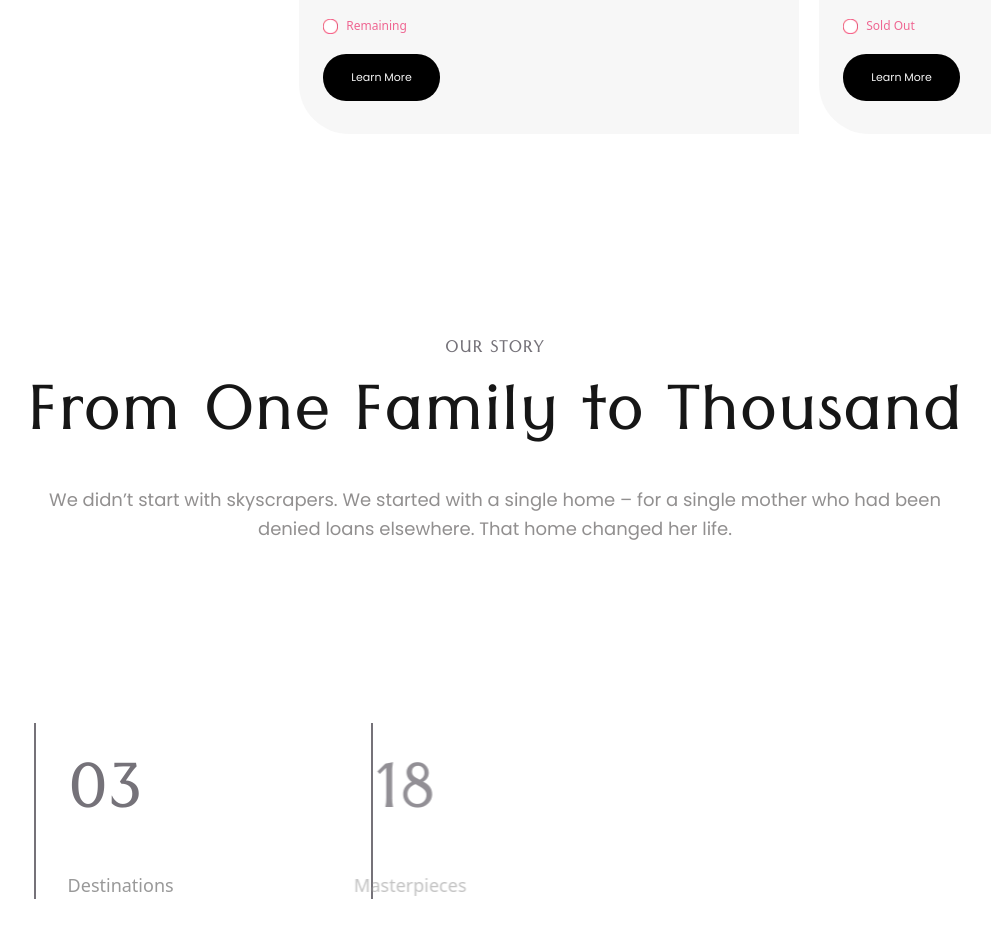
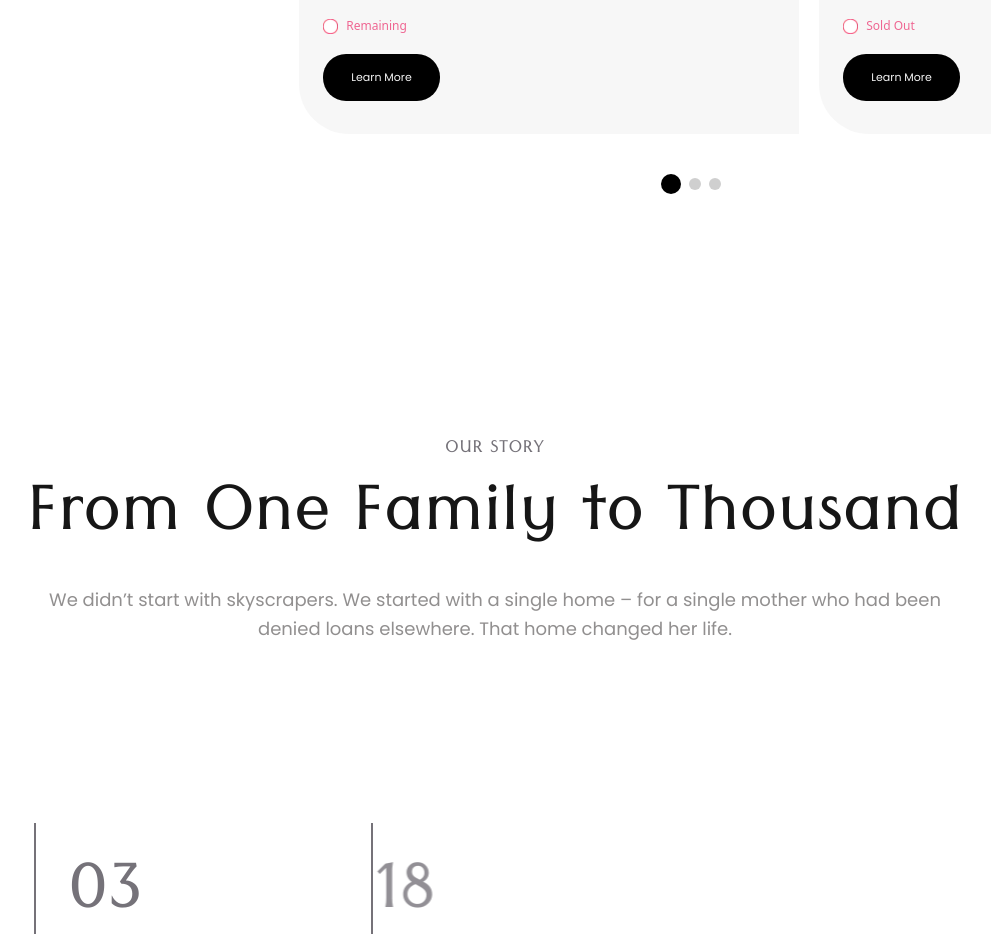
Before and after one commit to HarshSahare/NeelInfraTech, a Next.js app: page / in a window 1280 px wide. Shown: the part 3423-4357 px from the top of the page, without its empty margins (145-1136 px from the left). Built offline with nearby package versions, Linux system fonts and the light colour scheme.

Commit message:
refacotred : added navigation dots in the properties card section

```diff
--- a/app/components/sections/propertiesSection.tsx
+++ b/app/components/sections/propertiesSection.tsx
@@ -1,5 +1,5 @@
 "use client";
-import React, { useRef } from "react";
+import React, { useEffect, useRef, useState } from "react";
 import PropertyCard from "../propertyCard";
 import gsap from "gsap";
 import { useGSAP } from "@gsap/react";
@@ -7,67 +7,60 @@ import { ScrollToPlugin } from "gsap/ScrollToPlugin";
 import Link from "next/link";
 
 const PropertiesSection = () => {
-  // const [seletedIndex, setseletedIndex] = useState(0);
-  const cardContainer = useRef(null);
-  // const [noOfDots, setNoOfDots] = useState([0]);
+  const [selectedIndex, setSelectedIndex] = useState(0);
+  const cardContainer = useRef<HTMLDivElement>(null);
+  const [noOfDots, setNoOfDots] = useState([0]);
 
-  gsap.registerPlugin(ScrollToPlugin);
   useGSAP(() => {
     const ctx = gsap.context(() => {});
 
     return () => ctx.revert();
   }, []);
 
-  // useEffect(() => {
-  //   if (cardContainer.current) {
-  //     const container = cardContainer.current as HTMLDivElement;
-  //     const cards = container.querySelectorAll(".property-card");
-  //     console.log(
-  //       Math.ceil(
-  //         cards.length /
-  //           Math.floor(container.clientWidth / cards[0].clientWidth)
-  //       )
-  //     );
-  //     const dots = [];
-  //     for (
-  //       let i = 0;
-  //       i <
-  //       Math.ceil(
-  //         cards.length /
-  //           Math.floor(container.clientWidth / cards[0].clientWidth)
-  //       );
-  //       i++
-  //     ) {
-  //       dots.push(i);
-  //     }
+  useEffect(() => gsap.registerPlugin(ScrollToPlugin), []);
 
-  //     setNoOfDots(dots);
-  //   }
-  // }, [cardContainer]);
+  useEffect(() => {
+    const updateDots = () => {
+      if (cardContainer.current) {
+        const container = cardContainer.current;
+        const cards = container.querySelectorAll(".property-card");
+        if (cards.length === 0) return;
 
-  // const handelDots = (index: number) => {
-  //   if (cardContainer.current) {
-  //     setseletedIndex(index);
-  //     const container = cardContainer.current as HTMLDivElement;
-  //     const cards = container.querySelectorAll(".property-card");
+        const cardsPerView = Math.floor(
+          container.clientWidth / cards[0].clientWidth
+        );
+        const totalDots = Math.ceil(cards.length / cardsPerView);
+        const dots = Array.from({ length: totalDots }, (_, i) => i);
+        setNoOfDots(dots);
+      }
+    };
 
-  //     console.log(
-  //       "This is the ",
-  //       Math.floor(container.clientWidth / cards[0].clientWidth) *
-  //         cards[0].clientWidth
-  //     );
+    updateDots();
+    window.addEventListener("resize", updateDots);
 
-  //     gsap.to(container, {
-  //       scrollTo: {
-  //         x:
-  //           index *
-  //           Math.floor(container.clientWidth / cards[0].clientWidth) *
-  //           cards[0].clientWidth,
-  //       },
-  //       duration: 0.5,
-  //     });
-  //   }
-  // };
+    return () => window.removeEventListener("resize", updateDots);
+  }, []);
+
+  const handelDots = (index: number) => {
+    if (cardContainer.current) {
+      const container = cardContainer.current;
+      const cards = container.querySelectorAll(".property-card");
+
+      if (cards.length === 0) return;
+
+      setSelectedIndex(index);
+
+      const cardsPerView = Math.floor(
+        container.clientWidth / cards[0].clientWidth
+      );
+      const scrollX = index * (cardsPerView * cards[0].clientWidth + 20);
+
+      gsap.to(container, {
+        scrollTo: { x: scrollX },
+        duration: 0.5,
+      });
+    }
+  };
 
   return (
     <section
@@ -106,7 +99,7 @@ const PropertiesSection = () => {
             ref={cardContainer}
             className="flex overflow-x-scroll scrollbar-hide"
           >
-            <div className="w-fit flex gap-5 scroll">
+            <div className="w-full md:w-fit flex gap-5 scroll">
               <PropertyCard
                 image="/images/property_1.png"
                 title="Vrindavan Park"
@@ -132,19 +125,19 @@ const PropertiesSection = () => {
 
             {/* Add more cards if needed */}
           </div>
-          {/* <div className="w-full flex gap-2 py-10 justify-center items-center">
+          <div className="w-full flex gap-2 py-10 justify-center items-center">
             {noOfDots.map((index) => (
               <div
                 key={index}
                 className={`cursor-pointer ${
-                  seletedIndex === index
+                  selectedIndex === index
                     ? "w-5 h-5 bg-[#000000]"
                     : "w-3 h-3 bg-[#99999977]"
                 } rounded-[50%] transition-all duration-300`}
                 onClick={() => handelDots(index)}
               ></div>
             ))}
-          </div> */}
+          </div>
         </div>
       </div>
 
```
